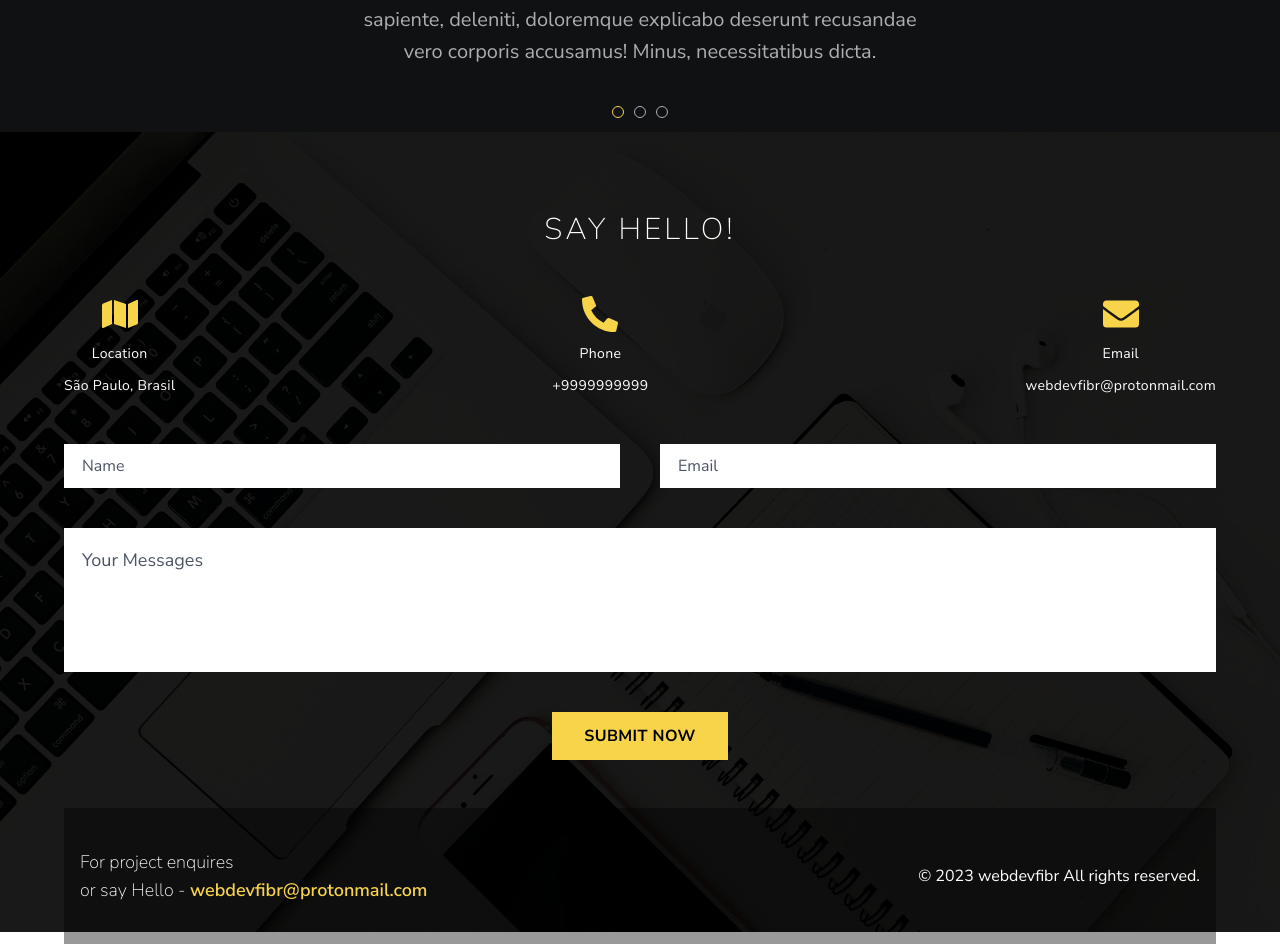
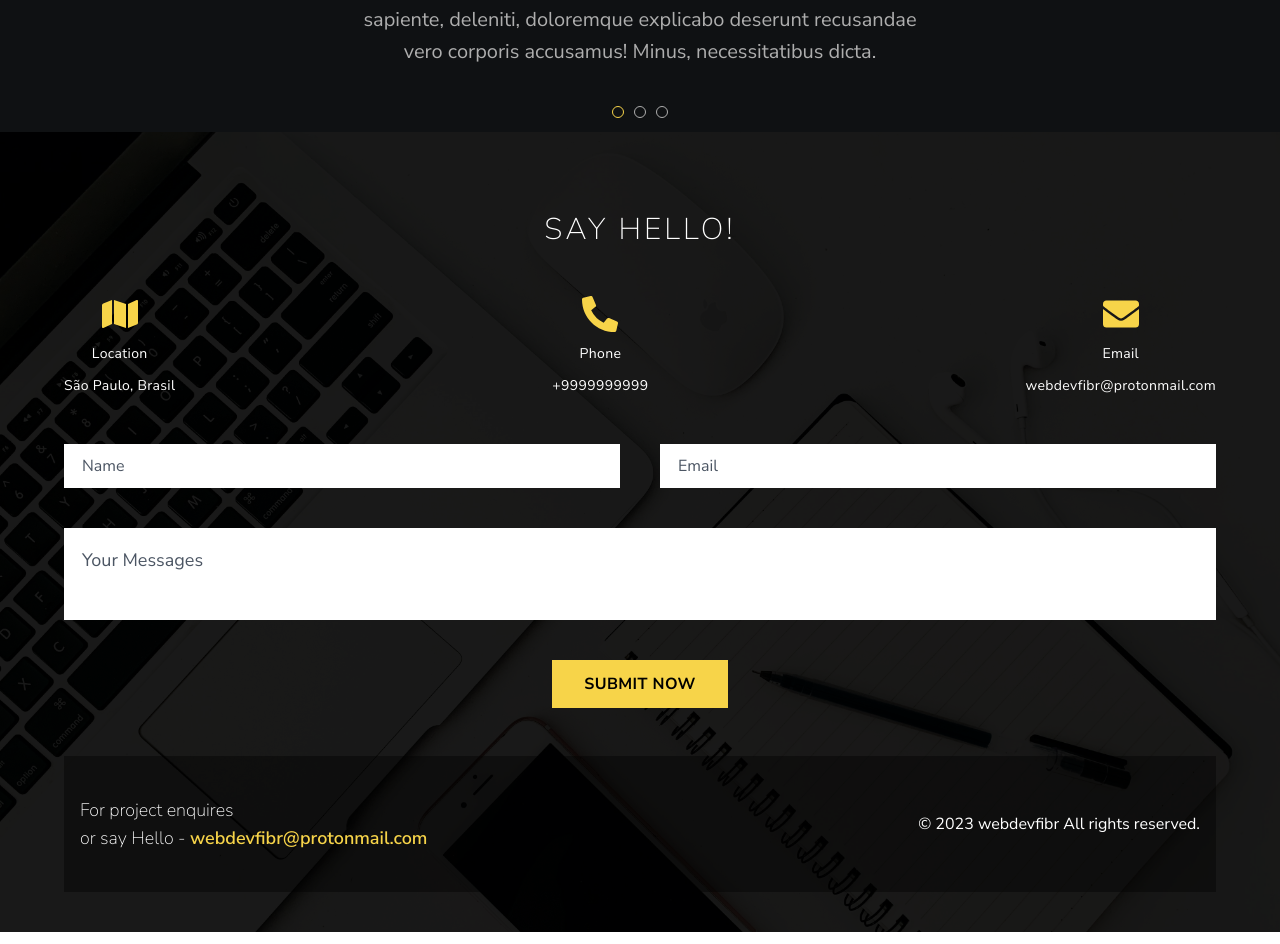
Before and after one commit to filippebr/personal-portfolio, a Next.js app: page / in a window 1280 px wide. Shown: the part 3343-4287 px from the top of the page. Built offline with nearby package versions, Linux system fonts and the light colour scheme.

Commit message:
overflow contact

```diff
--- a/src/components/Contact.tsx
+++ b/src/components/Contact.tsx
@@ -36,7 +36,7 @@ function Contact() {
       id="contact"
       className="w-full h-[900px] md:h-[800px]  bg-contact-image bg-no-repeat bg-cover bg-fixed text-white px-0 relative"
     >
-      <div className="w-full h-full bg-black bg-opacity-90 px-5 py-20">
+      <div className="w-full h-full overflow-hidden bg-black bg-opacity-90 px-5 py-20">
         <div className="max-w-6xl h-full mx-auto flex flex-col gap-6 md:gap-12">
           <h1 className="text-3xl font-thin tracking-widest uppercase text-center">
             Say Hello!
@@ -78,7 +78,7 @@ function Contact() {
 
               <textarea
                 onChange={(e) => setMessage(e.target.value)}
-                className="w-full text-lg h-36 p-4 text-black placeholder:text-gray-600 font-bold placeholder:font-normal outline-none border-transparent border-2 focus-within:border-yellow duration-200 resize-none"
+                className="w-full text-lg h-42 p-4 text-black placeholder:text-gray-600 font-bold placeholder:font-normal outline-none border-transparent border-2 focus-within:border-yellow duration-200 resize-none"
                 placeholder="Your Messages"
               ></textarea>
               {errMsg && (
```
